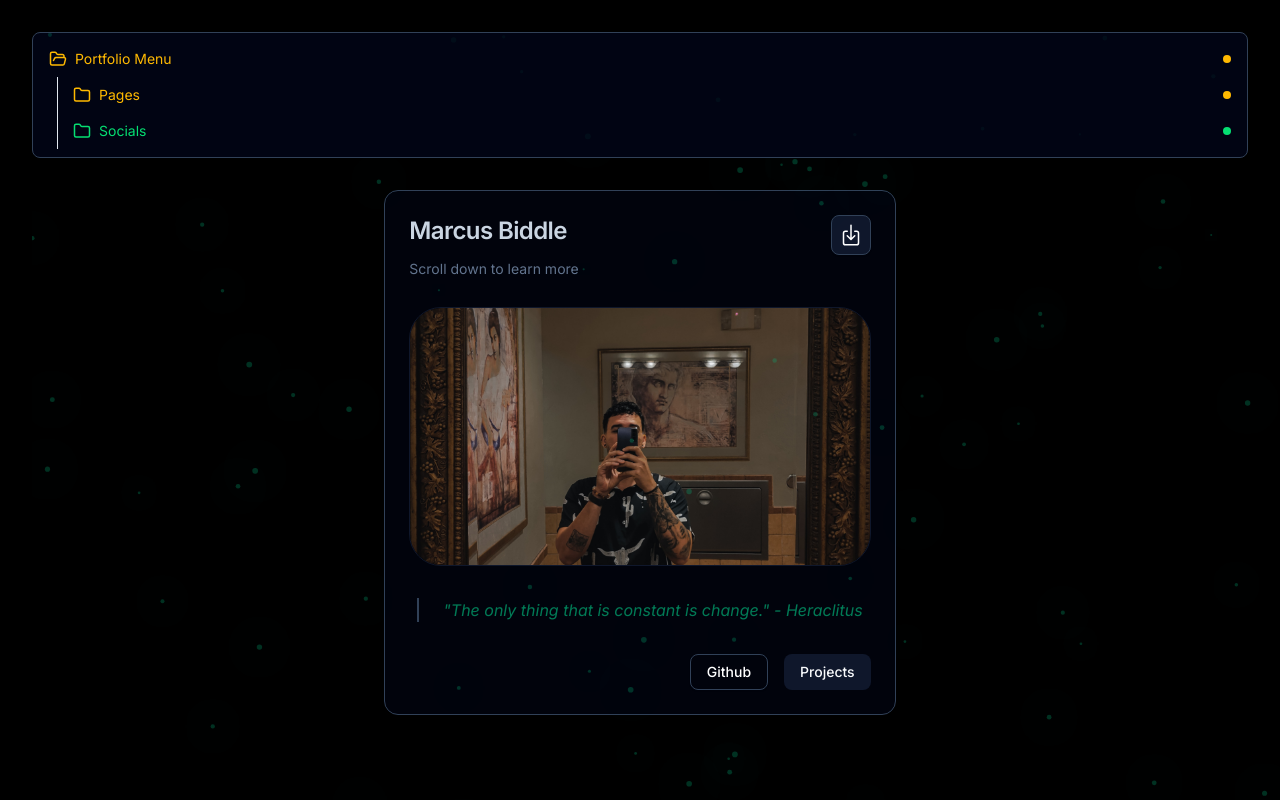
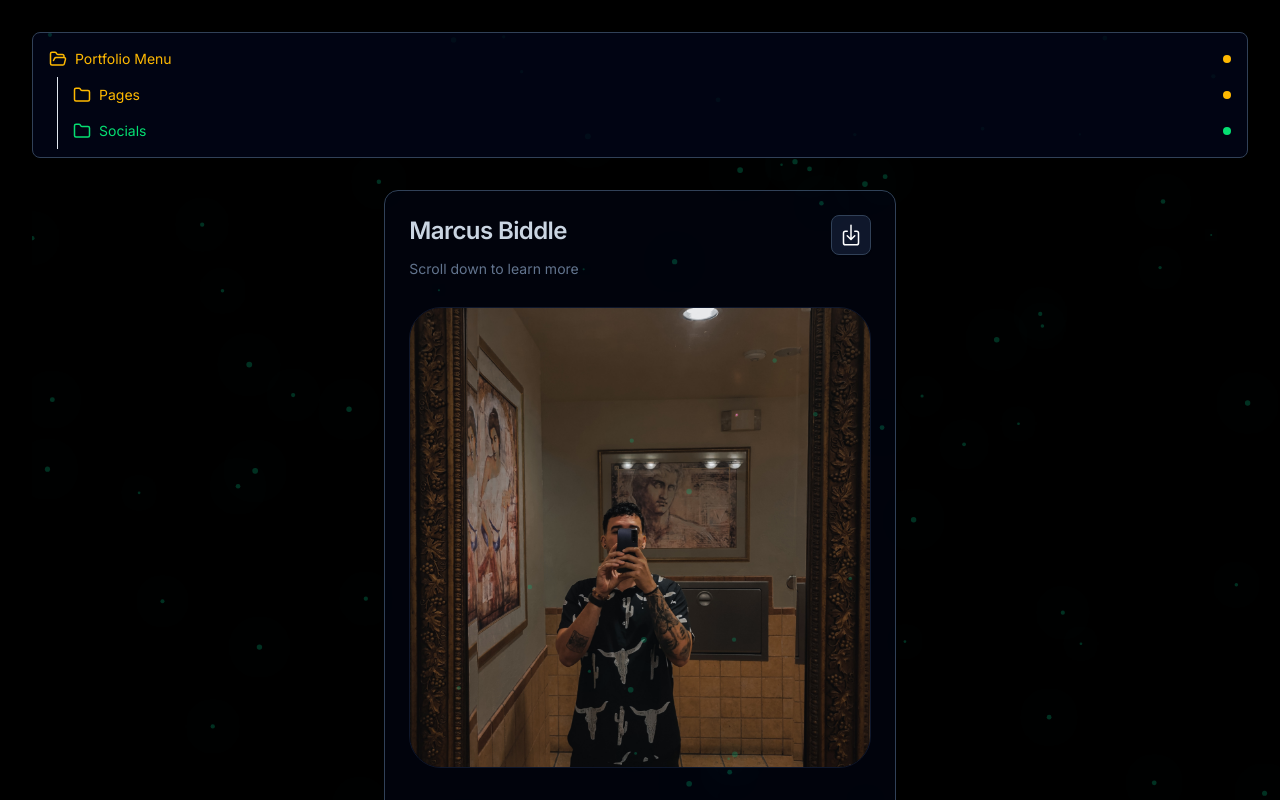
Before and after one commit to marcus-biddle/my-portfolio, a React (Vite) app in the folder client/: page / in a window 1280 px wide. Shown: the top 800 px of the page. Built offline with nearby package versions, Linux system fonts and the light colour scheme; a web font is replaced by a local one.

Commit message:
aspect ratio

```diff
--- a/client/src/App.tsx
+++ b/client/src/App.tsx
@@ -133,7 +133,7 @@ function App() {
             </CardAction>
           </CardHeader>
           <CardContent>
-            <AspectRatio ratio={16/9} className="bg-transparent">
+            <AspectRatio ratio={16/16} className="bg-transparent">
                 <img
                   src={pfp}
                   alt="Photo by Drew Beamer"
```
